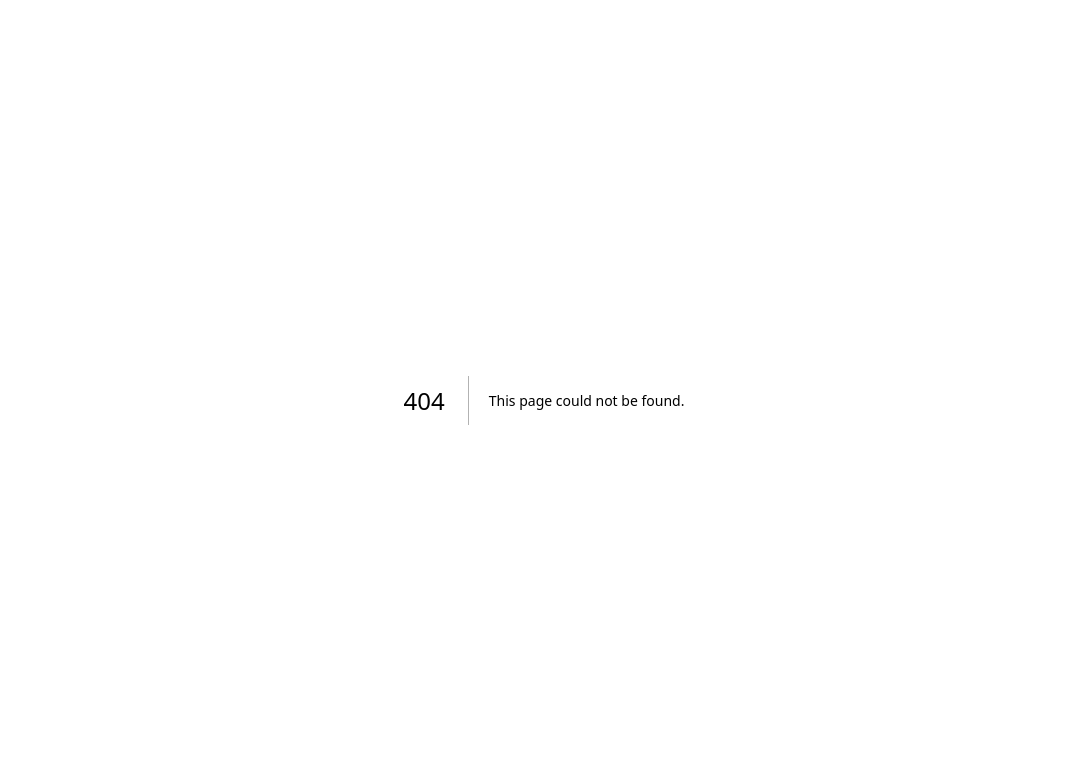
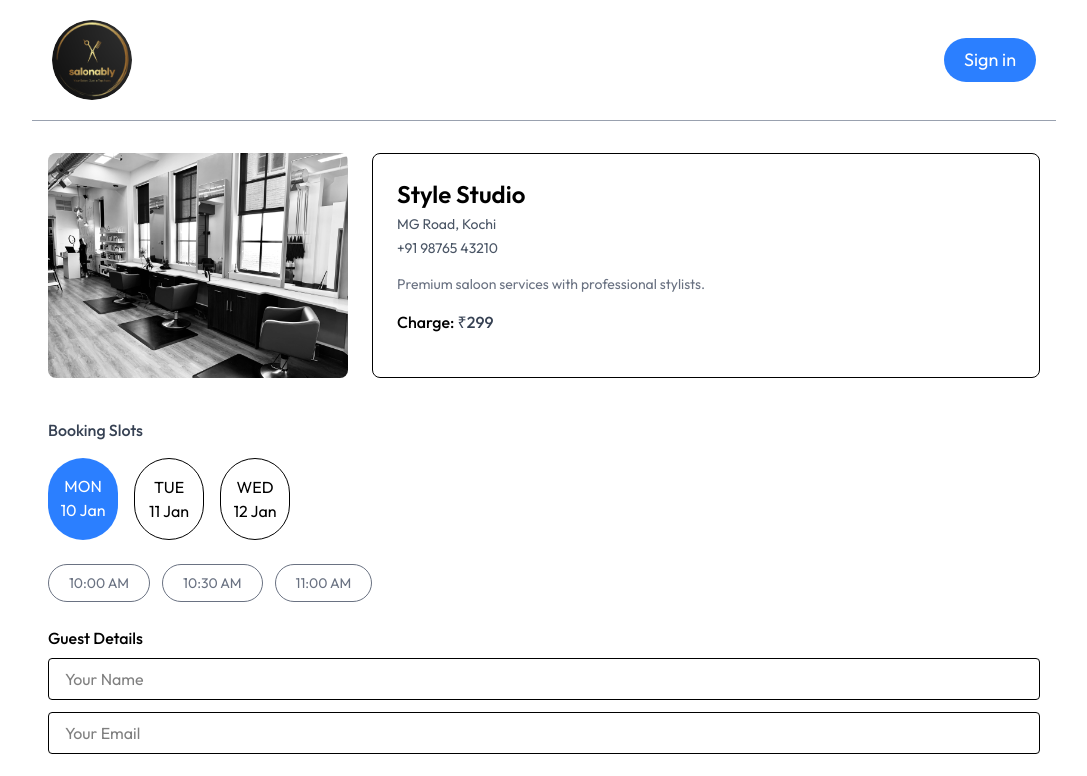
Before and after one commit to vaisakhpn/salonably_next, a Next.js app: page /shops/1 in a window 1280 px wide. Before the commit this address had no page. Shown: the top 776 px of the page, without its empty margins (96-1183 px from the left). Built offline with nearby package versions, Linux system fonts and the light colour scheme.

Commit message:
changes made

```diff
--- a/app/(main)/login/page.tsx
+++ b/app/(main)/login/page.tsx
@@ -1,5 +1,4 @@
 import Login from "@/components/ui/Login";
-
 const page = () => {
   return (
     <div>
--- /dev/null
+++ b/app/(main)/shops/[shopId]/page.tsx
@@ -0,0 +1,19 @@
+import Booking from "@/components/ui/shop/Booking";
+import React from "react";
+
+interface PageProps {
+  params: Promise<{
+    shopId: string;
+  }>;
+}
+
+const Page = async ({ params }: PageProps) => {
+  const { shopId } = await params;
+  return (
+    <div>
+      <Booking shopId={shopId} />
+    </div>
+  );
+};
+
+export default Page;
--- /dev/null
+++ b/app/(main)/shops/page.tsx
@@ -0,0 +1,12 @@
+import AllShops from "@/components/ui/shop/AllShops";
+import React from "react";
+
+const page = () => {
+  return (
+    <div>
+      <AllShops />
+    </div>
+  );
+};
+
+export default page;
--- /dev/null
+++ b/components/ui/shop/AllShops.tsx
@@ -0,0 +1,50 @@
+import Image from "next/image";
+import Link from "next/link";
+import slider_img from "../../../assets/hero.png";
+
+import { shops } from "@/lib/data";
+
+const AllShops = () => {
+  return (
+    <div className="max-w-7xl mx-auto px-4 py-8">
+      {/* ---------- Header ---------- */}
+      <div className="mb-8">
+        <h1 className="text-3xl font-semibold text-gray-800">Nearby Saloons</h1>
+        <p className="text-gray-500 mt-1">
+          Book your preferred time slot instantly
+        </p>
+      </div>
+
+      {/* ---------- Shop Grid ---------- */}
+      <div className="grid gap-6 sm:grid-cols-2 lg:grid-cols-3">
+        {shops.map((shop) => (
+          <Link
+            key={shop.id}
+            href={`/shops/${shop.id}`}
+            className="group border rounded-xl overflow-hidden bg-white hover:shadow-lg transition"
+          >
+            <Image
+              src={slider_img}
+              alt={shop.name}
+              width={400}
+              height={250}
+              className="w-full h-48 object-cover group-hover:scale-105 transition"
+            />
+
+            <div className="p-4">
+              <h2 className="text-lg font-semibold text-gray-800">
+                {shop.name}
+              </h2>
+
+              <p className="text-sm text-gray-500 mt-1">{shop.location}</p>
+
+              <p className="mt-3 font-medium text-blue-600">₹{shop.price}</p>
+            </div>
+          </Link>
+        ))}
+      </div>
+    </div>
+  );
+};
+
+export default AllShops;
--- /dev/null
+++ b/components/ui/shop/Booking.tsx
@@ -0,0 +1,183 @@
+"use client";
+
+import { useState } from "react";
+import Image from "next/image";
+
+const daysOfWeek = ["SUN", "MON", "TUE", "WED", "THU", "FRI", "SAT"];
+
+import { shops } from "@/lib/data";
+import slider_img from "../../../assets/hero.png"; // Fallback image
+
+interface BookingProps {
+  shopId: string;
+}
+
+const Booking: React.FC<BookingProps> = ({ shopId }) => {
+  const shopInfo = shops.find((s) => s.id === shopId);
+
+  if (!shopInfo) {
+    return <div className="text-center py-10">Shop not found</div>;
+  }
+  const [slotIndex, setSlotIndex] = useState(0);
+  const [slotTime, setSlotTime] = useState("");
+  const [guestName, setGuestName] = useState("");
+  const [guestEmail, setGuestEmail] = useState("");
+  const [bookingDetails, setBookingDetails] = useState<null | {
+    date: string;
+    time: string;
+  }>(null);
+
+  // 🔹 Dummy slots (UI only)
+  const shopSlots = [
+    {
+      date: "10 Jan",
+      day: "MON",
+      times: ["10:00 AM", "10:30 AM", "11:00 AM"],
+    },
+    {
+      date: "11 Jan",
+      day: "TUE",
+      times: ["11:00 AM", "11:30 AM", "12:00 PM"],
+    },
+    {
+      date: "12 Jan",
+      day: "WED",
+      times: ["01:00 PM", "01:30 PM", "02:00 PM"],
+    },
+  ];
+
+  return (
+    <div className="max-w-6xl mx-auto px-4 py-6">
+      {/* ---------- Shop Details ---------- */}
+      <div className="flex flex-col sm:flex-row gap-6">
+        <Image
+          src={slider_img}
+          alt="shop"
+          width={300}
+          height={300}
+          className="rounded-lg object-cover"
+        />
+
+        <div className="flex-1 border rounded-lg p-6 bg-white">
+          <h1 className="text-2xl font-semibold">{shopInfo.name}</h1>
+
+          <p className="text-sm text-gray-600 mt-1">
+            {shopInfo.address.line1}, {shopInfo.address.line2}
+          </p>
+
+          <p className="text-sm text-gray-600 mt-1">{shopInfo.phone}</p>
+
+          <p className="text-sm text-gray-500 mt-4">{shopInfo.about}</p>
+
+          <p className="mt-4 font-medium">
+            Charge: <span className="text-gray-700">₹{shopInfo.price}</span>
+          </p>
+        </div>
+      </div>
+
+      {/* ---------- Booking Slots ---------- */}
+      <div className="mt-10">
+        <h2 className="font-medium text-gray-700 mb-4">Booking Slots</h2>
+
+        {/* Dates */}
+        <div className="flex gap-4 overflow-x-auto">
+          {shopSlots.map((slot, index) => (
+            <div
+              key={index}
+              onClick={() => {
+                setSlotIndex(index);
+                setSlotTime("");
+              }}
+              className={`cursor-pointer min-w-[70px] text-center py-4 rounded-full ${
+                slotIndex === index ? "bg-blue-500 text-white" : "border"
+              }`}
+            >
+              <p>{slot.day}</p>
+              <p>{slot.date}</p>
+            </div>
+          ))}
+        </div>
+
+        {/* Times */}
+        <div className="flex gap-3 mt-6 overflow-x-auto">
+          {shopSlots[slotIndex].times.map((time, index) => (
+            <p
+              key={index}
+              onClick={() => setSlotTime(time)}
+              className={`cursor-pointer px-5 py-2 rounded-full text-sm ${
+                slotTime === time
+                  ? "bg-blue-500 text-white"
+                  : "border text-gray-500"
+              }`}
+            >
+              {time}
+            </p>
+          ))}
+        </div>
+
+        {/* Guest Details */}
+        <div className="mt-6">
+          <h3 className="font-medium mb-2">Guest Details</h3>
+          <input
+            type="text"
+            placeholder="Your Name"
+            className="border px-4 py-2 rounded w-full mb-3"
+            value={guestName}
+            onChange={(e) => setGuestName(e.target.value)}
+          />
+          <input
+            type="email"
+            placeholder="Your Email"
+            className="border px-4 py-2 rounded w-full"
+            value={guestEmail}
+            onChange={(e) => setGuestEmail(e.target.value)}
+          />
+        </div>
+
+        <button
+          onClick={() =>
+            setBookingDetails({
+              date: shopSlots[slotIndex].date,
+              time: slotTime,
+            })
+          }
+          className="bg-blue-500 text-white px-12 py-3 rounded-full mt-6"
+        >
+          Book the slot
+        </button>
+      </div>
+
+      {/* ---------- Booking Modal ---------- */}
+      {bookingDetails && (
+        <div className="fixed inset-0 bg-black/40 flex items-center justify-center z-50">
+          <div className="bg-white p-6 rounded-lg w-[90%] max-w-md text-center">
+            <h2 className="text-xl font-semibold text-blue-600">
+              Booking Confirmed!
+            </h2>
+
+            <p className="mt-2 font-medium">{shopInfo.name}</p>
+
+            <p className="text-sm text-gray-600 mt-1">
+              {bookingDetails.date} | {bookingDetails.time}
+            </p>
+
+            <p className="text-sm text-gray-600 mt-1">₹{shopInfo.price}</p>
+
+            <p className="text-sm text-gray-600 mt-2">
+              {guestName} ({guestEmail})
+            </p>
+
+            <button
+              onClick={() => setBookingDetails(null)}
+              className="mt-6 bg-gray-300 px-6 py-2 rounded"
+            >
+              Close
+            </button>
+          </div>
+        </div>
+      )}
+    </div>
+  );
+};
+
+export default Booking;
--- /dev/null
+++ b/lib/data.ts
@@ -0,0 +1,41 @@
+export const shops = [
+  {
+    id: "1",
+    name: "Style Studio",
+    image: "/shop.jpg", // You might want to update this to available assets
+    phone: "+91 98765 43210",
+    about: "Premium saloon services with professional stylists.",
+    address: {
+      line1: "MG Road",
+      line2: "Kochi",
+    },
+    location: "MG Road, Kochi",
+    price: 299,
+  },
+  {
+    id: "2",
+    name: "Urban Cuts",
+    image: "/shop.jpg",
+    phone: "+91 98765 43211",
+    about: "Modern cuts for the modern man and woman.",
+    address: {
+      line1: "Kaloor",
+      line2: "Kochi",
+    },
+    location: "Kaloor, Kochi",
+    price: 349,
+  },
+  {
+    id: "3",
+    name: "Elite Saloon",
+    image: "/shop.jpg",
+    phone: "+91 98765 43212",
+    about: "Experience luxury and style at Elite Saloon.",
+    address: {
+      line1: "Edappally",
+      line2: "Kochi",
+    },
+    location: "Edappally, Kochi",
+    price: 399,
+  },
+];
```
